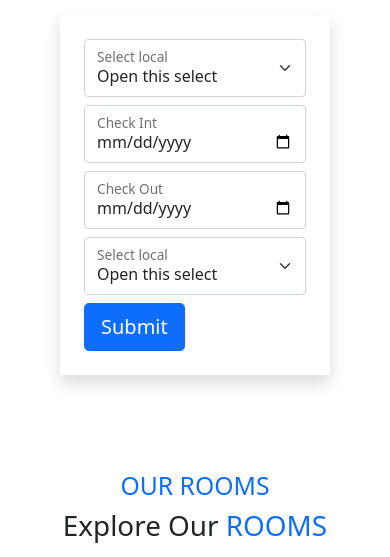
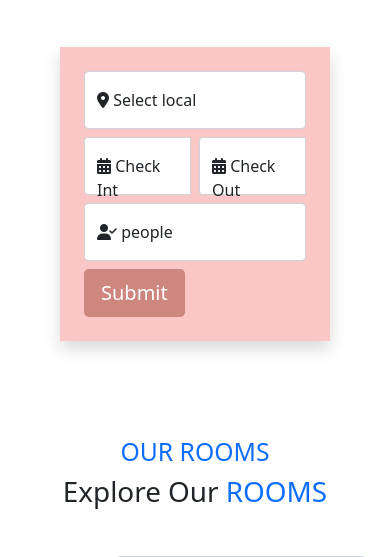
Before and after one commit to beanstalklab/hotel_booking, a Flask app: page / in a window 390 px wide, after a click that opens the changed part. Shown: the part 843-1400 px from the top of the page. Run offline with Flask 2, Linux system fonts and the light colour scheme; the visitor is signed in with stand-in values (Sample User, id 1); some libraries are stand-ins or nearby versions.

Commit message:
filter, resetpasswod

```diff
--- /dev/null
+++ b/app/static/css/datepicker.css
@@ -0,0 +1,128 @@
+
+.datepicker.dropdown-menu {
+    margin-top: 58px;
+    padding: 0;
+    background-clip: border-box;
+    border: none;
+    border-radius: 0;
+    -webkit-animation: popup 0.2s ease-out forwards;
+    animation: popup 0.2s ease-out forwards;
+}
+
+.datepicker.dropdown-menu table {
+    background-color: #F58887;
+}
+
+.datepicker.dropdown-menu table thead {
+    background-color: #F58887;
+}
+
+.datepicker.dropdown-menu table thead tr {
+    border-top: none;
+
+}
+
+.datepicker.dropdown-menu table tr {
+    border-top: 2px solid #ededed;
+}
+
+.datepicker.dropdown-menu table tr td,
+.datepicker.dropdown-menu table tr th {
+    width: auto;
+    height: 24px;
+    padding: 8px;
+    font-size: 16px;
+    border-radius: 0;
+    transition: background-color 0.6s ease-out;
+}
+
+.datepicker.dropdown-menu table tbody tr {
+    background-color: white;
+    border-right: none;
+}
+
+@media screen and (min-width: 400px) {
+
+    .datepicker.dropdown-menu table tr td,
+    .datepicker.dropdown-menu table tr th {
+        padding: 12px;
+    }
+}
+
+.datepicker.dropdown-menu table tr td:hover,
+.datepicker.dropdown-menu table tr td.active:hover,
+.datepicker.dropdown-menu table tr td:active:hover,
+.datepicker.dropdown-menu table tr th:hover,
+.datepicker.dropdown-menu table tr th.active:hover,
+.datepicker.dropdown-menu table tr th:active:hover {
+    border-color: #ededed;
+    border-radius: 0;
+    transition: background-color 0.2s ease-out;
+}
+
+.datepicker.dropdown-menu table tr td.focused,
+.datepicker.dropdown-menu table tr td.selected,
+.datepicker.dropdown-menu table tr th.focused,
+.datepicker.dropdown-menu table tr th.selected {
+    background-color: #24A0AD;
+}
+
+.datepicker.dropdown-menu table tr td.active,
+.datepicker.dropdown-menu table tr td.active:focus,
+.datepicker.dropdown-menu table tr td.active.active:hover,
+.datepicker.dropdown-menu table tr td:active:focus,
+.datepicker.dropdown-menu table tr td.highlighted,
+.datepicker.dropdown-menu table tr th.active,
+.datepicker.dropdown-menu table tr th.active:focus,
+.datepicker.dropdown-menu table tr th.active.active:hover,
+.datepicker.dropdown-menu table tr th:active:focus,
+.datepicker.dropdown-menu table tr th.highlighted {
+    background-color: #24A0AD;
+}
+
+.datepicker.dropdown-menu table tr th.datepicker-switch {
+    font-size: 12px;
+    font-weight: bold;
+    line-height: 2;
+    text-transform: uppercase;
+    letter-spacing: 0.05em;
+    color: #ffffff;
+    background-color: inherit;
+    border-radius: 0;
+}
+
+.datepicker.dropdown-menu table tr th.prev,
+.datepicker.dropdown-menu table tr th.next {
+    color: #ffffff;
+    background-color: #ca6563;
+    border-radius: 0;
+}
+
+.datepicker.dropdown-menu table tr th.dow {
+    padding: 2px 12px;
+    font-size: 12px;
+    line-height: 2;
+    color: #ffffff;
+    background-color: #ca6563;
+    border-radius: 0;
+}
+
+.datepicker.dropdown-menu table tr td.day {
+    width: 24px;
+    border-right: 2px solid #ededed;
+}
+
+.datepicker.dropdown-menu table tr td.day:last-child {
+    border-right-width: 0;
+}
+
+.datepicker.dropdown-menu table tr td.range {
+    background-color: #eeeeee;
+}
+
+.datepicker.dropdown-menu .new,
+.datepicker.dropdown-menu .old,
+.datepicker.dropdown-menu .disabled,
+.datepicker.dropdown-menu .disabled:hover {
+    color: rgb(172, 171, 171);
+}
--- /dev/null
+++ b/app/static/css/search.css
@@ -0,0 +1,34 @@
+
+.background-booking {
+    background-color: #f5898779;
+}
+
+.autocomplete-items {
+    position: absolute;
+    border: 1px solid #d4d4d4;
+    border-bottom: none;
+    border-top: none;
+    z-index: 99;
+    /*position the autocomplete items to be the same width as the container:*/
+    top: 100%;
+    left: 0;
+    right: 0;
+}
+
+.autocomplete-items div {
+    padding: 10px;
+    background-color: #fff;
+    border-bottom: 1px solid #d4d4d4;
+    cursor: pointer;
+}
+
+/*when hovering an item:*/
+.autocomplete-items div:hover {
+    background-color: #F58887;
+}
+
+/*when navigating through the items using the arrow keys:*/
+.autocomplete-active {
+    background-color: #F58887 !important;
+    color: #ffffff;
+}
--- a/app/static/css/style.css
+++ b/app/static/css/style.css
@@ -9,6 +9,10 @@
 .width-select {
     width: 250px;
 }
+.btn {
+    color: #fff;
+    background-color:#CE877F;
+}
 
 
 /* .fakeimage {
--- /dev/null
+++ b/app/static/js/datepicker.js
@@ -0,0 +1,20 @@
+// Make your own here: https://eternicode.github.io/bootstrap-datepicker
+
+var dateSelect     = $('#flight-datepicker');
+var dateDepart     = $('#start-date');
+var dateReturn     = $('#end-date');
+var spanDepart     = $('.date-depart');
+var spanReturn     = $('.date-return');
+var spanDateFormat = 'ddd, MMMM D yyyy';
+
+dateSelect.datepicker({
+  autoclose: true,
+  format: "dd/mm/yyyy",
+  maxViewMode: 0,
+  startDate: "now"
+}).on('change', function() {
+  var start = $.format.date(dateDepart.datepicker('getDate'), spanDateFormat);
+  var end = $.format.date(dateReturn.datepicker('getDate'), spanDateFormat);
+  spanDepart.text(start);
+  spanReturn.text(end);
+});
--- a/app/templates/home.html
+++ b/app/templates/home.html
@@ -1,5 +1,6 @@
 {%extends 'nav_bar.html'%}
 {%block content%}
+
 <body>
     <!-- Carousel -->
     <div class="container-fluid p-0">
@@ -9,8 +10,7 @@
                     <img class="w-100" src="img/carousel-3.jpg" alt="Image">
                     <div class="carousel-caption d-flex flex-column align-items-center justify-content-center">
                         <div class="p-3" style="max-width: 900px;">
-                            <h4
-                            class="text-white text-uppercase mb-md-3">Tours & Travel</h4>
+                            <h4 class="text-white text-uppercase mb-md-3">Tours & Travel</h4>
                             <h1 class="display-3 text-white mb-md-4">Let's Discover The World Together</h1>
                             <a href="" class="btn btn-primary py-md-3 px-md-5 mt-2">Book Now</a>
                         </div>
@@ -52,56 +52,61 @@
     <!-- End Carousel -->
 
     <!-- Booking Start -->
-    <form method="post" action="">
+    <form autocomplete="off" action="">
         <div class="container-fluid">
-            <div class="bg-white shadow m-5 p-4">
+            <div class="background-booking shadow m-5 p-4">
                 <div class="row g-2 align-items-center">
                     <div class="col-md-10">
-                        <div class="row g-2 align-items-center">
+                        <div class="row g-2">
                             <!-- Set Local -->
                             <div class="col-md-3">
                                 <div class="form-floating">
-                                    <select class="form-select" id="floatingsSelectGrid"
-                                        aria-label="Floating label select example">
-                                        <option selected>Open this select</option>
-                                        <option value="1">Ha Noi</option>
-                                        <option value="2">HCM</option>
-                                        <option value="3">Da Nang</option>
-                                    </select>
-                                    <label for="floatingsSelectGrid">Select local</label>
+                                    <input type="text" class="form-control" id="input-search" placeholder="local..">
+                                    <label for="input-search">
+                                        <i class="fa-solid fa-location-dot"></i> Select local
+                                    </label>
                                 </div>
                             </div>
                             <!-- End Set Local -->
+                            <div class="col-md-6 d-flex justify-content-center p-0">
+                                <div class="row input-daterange" id="flight-datepicker">
+                                    <!-- Set Check In -->
+                                    <div class="col-6 px-1">
+                                        <div class="form-floating">
+                                            <input type="text" class="datepicker form-control" id="start-date"
+                                                name="start" placeholder="Check In" data-date-format="DD, MM d" />
 
-                            <!-- Set Check In -->
-                            <div class="col-md-3">
-                                <div class="form-floating">
-                                    <input type="date" class="form-control" id="checkint" placeholder="Check Int" />
-                                    <label for="checkint">Check Int</label>
+                                            <label for="start-date">
+                                                <i class="fa-solid fa-calendar-days"></i> Check Int
+                                            </label>
                                         </div>
                                     </div>
                                     <!-- End Set Check In -->
 
                                     <!-- Set Check Out -->
-                            <div class="col-md-3">
+                                    <div class="col-6 px-1">
                                         <div class="form-floating">
-                                    <input type="date" class="form-control" id="checkout" placeholder="Check Out" />
-                                    <label for="checkout">Check Out</label>
+                                            <input type="text" class="datepicker form-control" id="end-date" name="end"
+                                                placeholder="Check Out" data-date-format="DD, MM d" />
+                                            <label for="end-date">
+                                                <i class="fa-solid fa-calendar-days"></i> Check Out
+                                            </label>
+
                                         </div>
                                     </div>
                                     <!-- End Set Check Out -->
+                                </div>
+                            </div>
+
 
                             <!-- Customer Type -->
                             <div class="col-md-3">
                                 <div class="form-floating">
-                                    <select class="form-select" id="floatingsSelectGrid1"
-                                        aria-label="Floating label select example">
-                                        <option selected>Open this select</option>
-                                        <option value="1">16+</option>
-                                        <option value="2">18+</option>
-                                        <option value="3">89+</option>
-                                    </select>
-                                    <label for="floatingsSelectGrid1">Select local</label>
+                                    <input type="text" class="datepicker form-control" id="floatingsSelectGrid1"
+                                        placeholder="people..">
+                                    <label for="floatingsSelectGrid1">
+                                        <i class="fa-solid fa-user-check"></i> people
+                                    </label>
                                 </div>
                             </div>
                             <!-- End Customer Type -->
@@ -111,7 +116,7 @@
                     <!-- Submit booking-->
                     <div class="col-md-2">
                         <!-- Button trigger modal -->
-                        <button type="button" class="btn btn-primary btn-lg" data-bs-toggle="modal"
+                        <button type="button" class="btn btn-lg" data-bs-toggle="modal"
                             data-bs-target="#staticBackdrop">
                             Submit
                         </button>
@@ -687,11 +692,17 @@
         integrity="sha384-MrcW6ZMFYlzcLA8Nl+NtUVF0sA7MsXsP1UyJoMp4YLEuNSfAP+JcXn/tWtIaxVXM"
         crossorigin="anonymous"></script> -->
 
-    <script src="https://cdn.jsdelivr.net/npm/@popperjs/core@2.9.2/dist/umd/popper.min.js"
-        integrity="sha384-IQsoLXl5PILFhosVNubq5LC7Qb9DXgDA9i+tQ8Zj3iwWAwPtgFTxbJ8NT4GN1R8p"
-        crossorigin="anonymous"></script>
-    <script src="https://cdn.jsdelivr.net/npm/bootstrap@5.0.2/dist/js/bootstrap.min.js"
-        integrity="sha384-cVKIPhGWiC2Al4u+LWgxfKTRIcfu0JTxR+EQDz/bgldoEyl4H0zUF0QKbrJ0EcQF"
-        crossorigin="anonymous"></script>
+    <script src="https://cdn.jsdelivr.net/npm/@popperjs/core@2.9.2/dist/umd/popper.min.js"></script>
+    <script src="https://cdn.jsdelivr.net/npm/bootstrap@5.0.2/dist/js/bootstrap.min.js"></script>
+
+    <script src='//cdnjs.cloudflare.com/ajax/libs/jquery/2.2.2/jquery.min.js'></script>
+    <script
+        src='https://cdnjs.cloudflare.com/ajax/libs/bootstrap-datepicker/1.6.0/js/bootstrap-datepicker.min.js'></script>
+    <script src='https://cdnjs.cloudflare.com/ajax/libs/jquery-dateFormat/1.0/jquery.dateFormat.js'></script>
+
+    <script src="{{url_for('static', filename='js/search.js')}}"></script>
+    <script src="{{url_for('static', filename='js/datepicker.js')}}"></script>
+
+
 </body>
 {%endblock%}
--- a/app/templates/nav_bar.html
+++ b/app/templates/nav_bar.html
@@ -13,10 +13,17 @@
         integrity="sha384-EVSTQN3/azprG1Anm3QDgpJLIm9Nao0Yz1ztcQTwFspd3yD65VohhpuuCOmLASjC" crossorigin="anonymous">
 
     <!-- Icon Font Stylesheet -->
-    <link href="https://cdnjs.cloudflare.com/ajax/libs/font-awesome/5.10.0/css/all.min.css" rel="stylesheet">
+    <link rel="stylesheet" href="https://cdnjs.cloudflare.com/ajax/libs/font-awesome/6.2.1/css/all.min.css" />
     <link href="https://cdn.jsdelivr.net/npm/bootstrap-icons@1.4.1/font/bootstrap-icons.css" rel="stylesheet">
 
+     <!-- date picker -->
+     <link rel='stylesheet'
+     href='https://cdnjs.cloudflare.com/ajax/libs/bootstrap-datepicker/1.6.0/css/bootstrap-datepicker3.standalone.css'>
+
+
     <!-- Style -->
+    <link href="{{url_for('static', filename='css/search.css')}}" rel="stylesheet">
+    <link href="{{url_for('static', filename='css/datepicker.css')}}" rel="stylesheet">
     <link href="{{url_for('static', filename='css/style.css')}}" rel="stylesheet">
 </head>
 
--- a/app/view.py
+++ b/app/view.py
@@ -11,8 +11,8 @@ main_blp = Blueprint(
 @main_blp.route('/')
 @main_blp.route('/home', methods=['GET'])
 def home():
-    if session['role_id'] == 0:
-        return render_template('admin/admin.html', title='ADMIN PAGE')
+    # if session['role_id'] == 0:
+    #     return render_template('admin/admin.html', title='ADMIN PAGE')
     return render_template('home.html')
 
 @main_blp.route('/profile', methods=['GET'])
```
Also changed, not shown: app/static/js/search.js (added, +104 -0 lines). Lines whose indentation alone changed are shown as unchanged.
